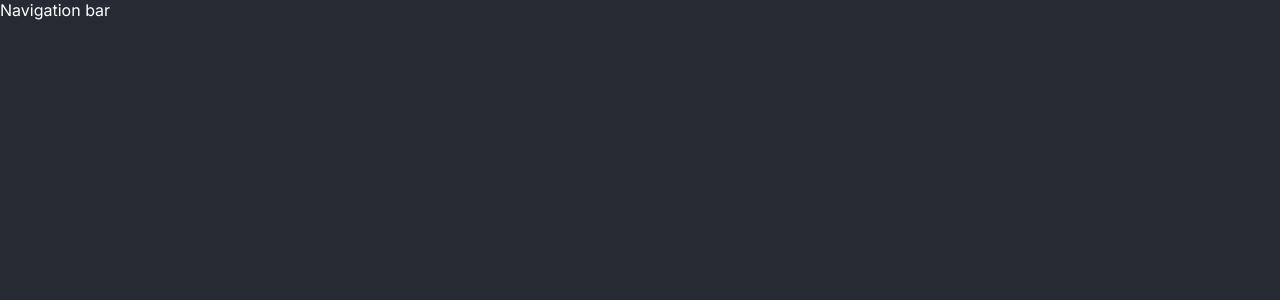
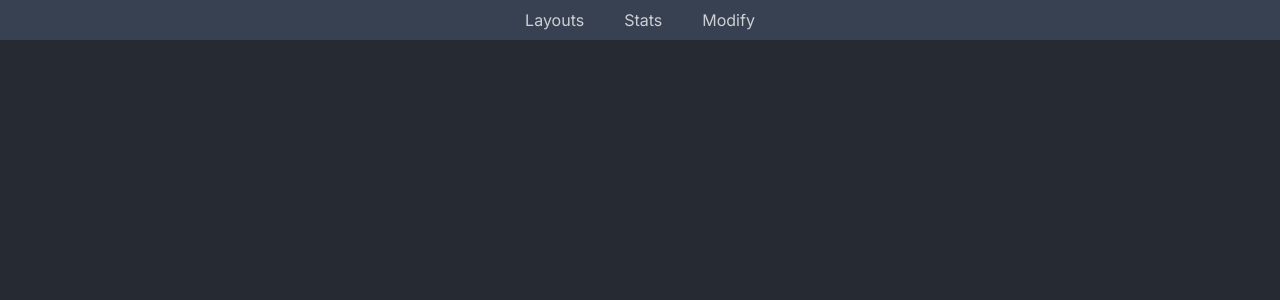
Before and after one commit to alperenozdnc/brothers-room, a React (Vite) app: page / in a window 1280 px wide. Shown: the top 300 px of the page. Built offline with nearby package versions, Linux system fonts and the light colour scheme.

Commit message:
feat: navbar

```diff
--- /dev/null
+++ b/src/components/Navigation.css
@@ -0,0 +1,36 @@
+.nav {
+    background: #384152;
+
+    display: flex;
+    justify-content: center;
+    align-items: center;
+}
+
+.nav-container {
+    display: flex;
+    align-items: center;
+    justify-content: center;
+    padding-block: 10px;
+}
+
+.nav-list {
+    display: flex;
+    list-style-type: none;
+}
+
+.nav-item {
+    padding-inline: 10px;
+}
+
+.nav-link {
+    color: white;
+    padding-inline: 10px;
+    text-decoration: none;
+    opacity: 0.75;
+    transition: all 0.2s linear;
+}
+
+.nav-link:hover {
+    text-decoration: underline;
+    opacity: 1;
+}
--- a/src/components/Navigation.tsx
+++ b/src/components/Navigation.tsx
@@ -1,9 +1,31 @@
 import React from "react";
+
+import "./Navigation.css";
 
 export const Navigation: React.FC = () => {
     return (
         <header>
-            <nav>Navigation bar</nav>
+            <nav className="nav">
+                <div className="nav-container">
+                    <ul className="nav-list">
+                        <li className="nav-item">
+                            <a href="/layouts/" className="nav-link">
+                                Layouts
+                            </a>
+                        </li>
+                        <li className="nav-item">
+                            <a href="/stats/" className="nav-link">
+                                Stats
+                            </a>
+                        </li>
+                        <li className="nav-item">
+                            <a href="/modify/" className="nav-link">
+                                Modify
+                            </a>
+                        </li>
+                    </ul>
+                </div>
+            </nav>
         </header>
     );
 };
```
